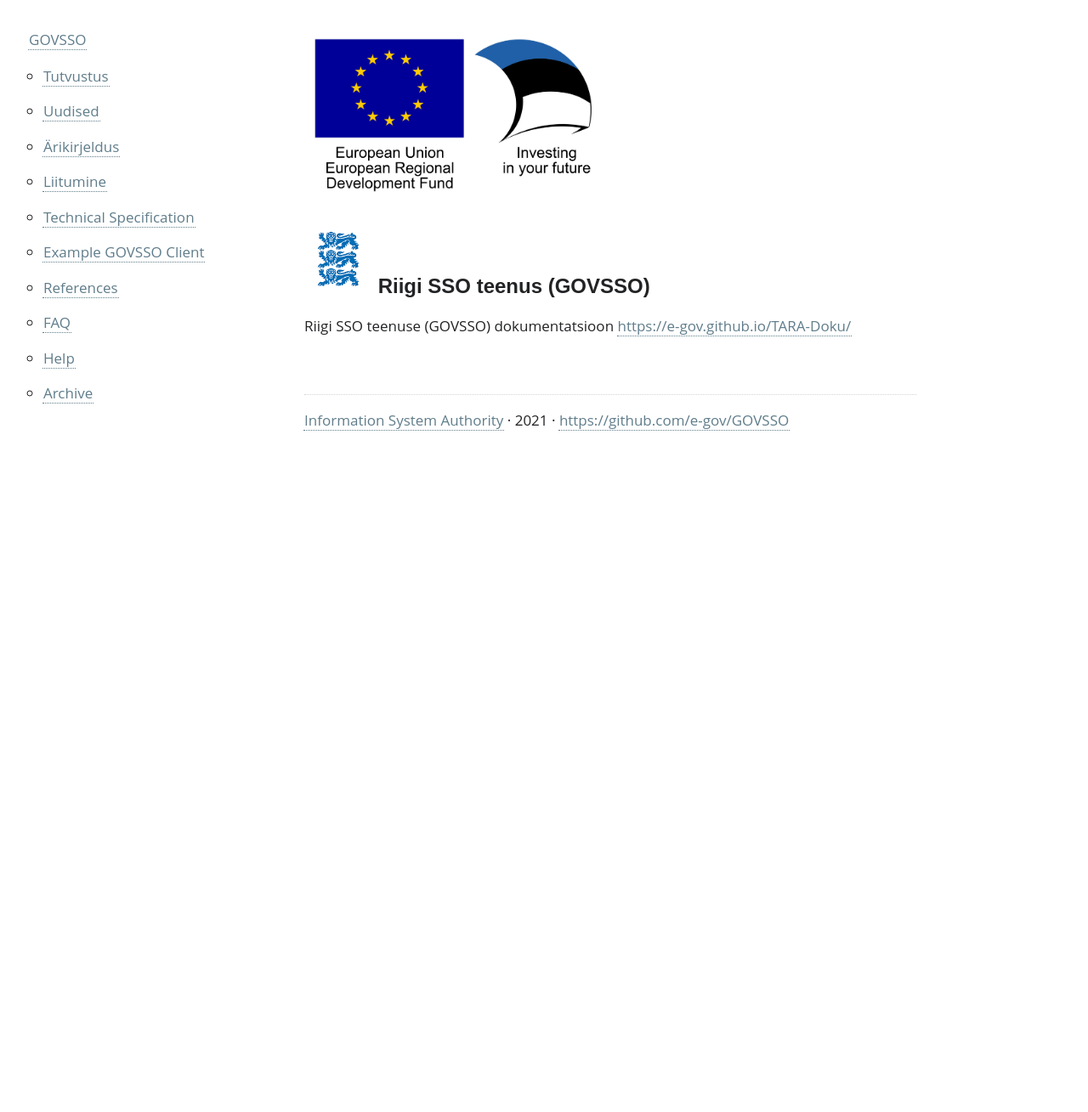
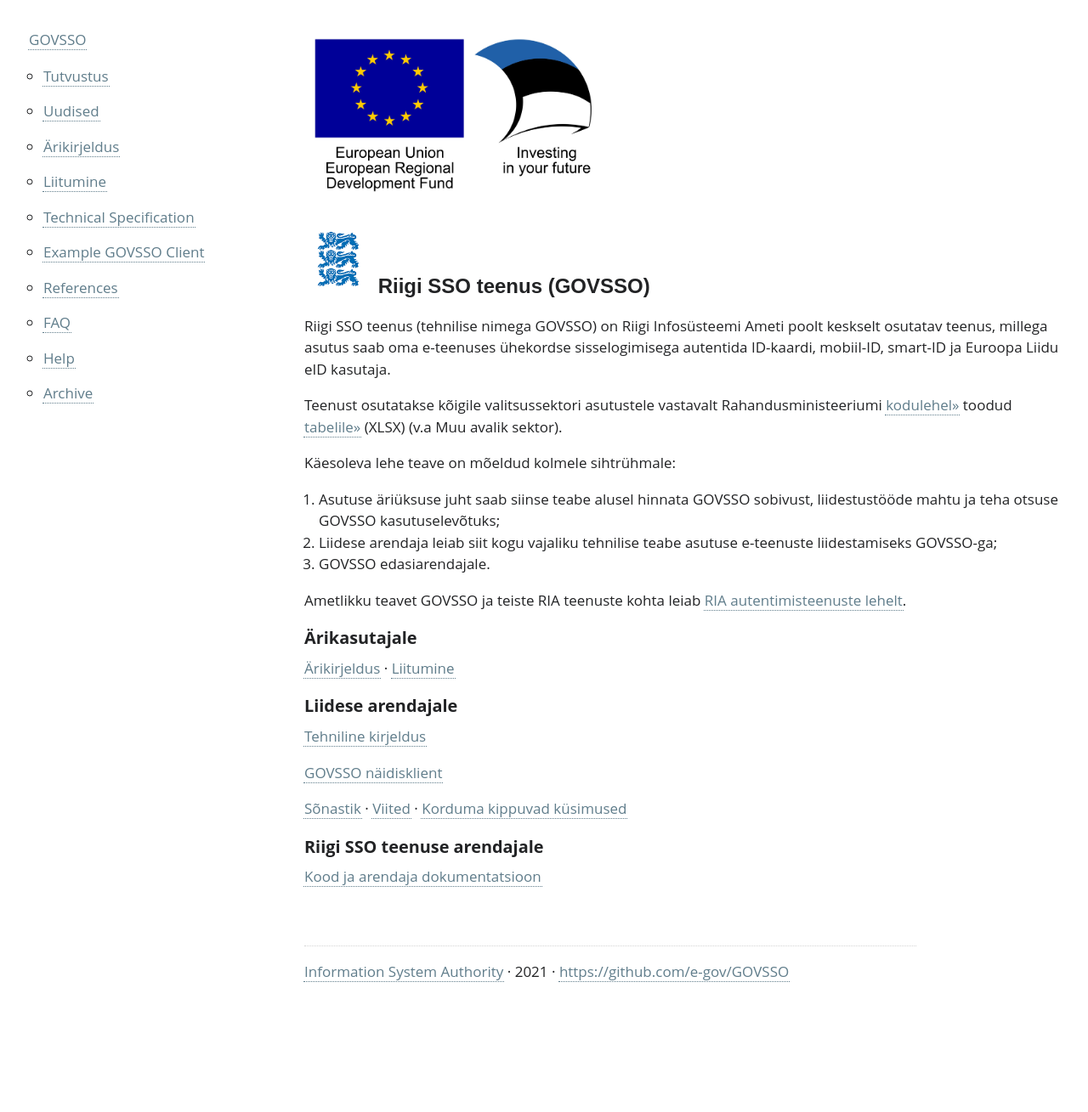
Before and after one commit to e-gov/GOVSSO, a Jekyll site: the page built from index.md, in a window 1280 px wide. Shown: the whole page at 85% size. Built offline with Jekyll 4.4.1, drawn with Linux system fonts in a browser that asks for light colours.

Commit message:
Update index.md

```diff
--- a/index.md
+++ b/index.md
@@ -4,9 +4,31 @@ permalink: /
 
 <img src='img/eu_regional_development_fund_horizontal.jpg' width="350" height="200" alt="European Union European Regional Development Fund"/>
 
-
-
 # <img src='img/LOVID.png' style='width: 80px;'> Riigi SSO teenus (GOVSSO)
 
-Riigi SSO teenuse (GOVSSO) dokumentatsioon
-[https://e-gov.github.io/TARA-Doku/](https://e-gov.github.io/GOVSSO/)
+Riigi SSO teenus (tehnilise nimega GOVSSO) on Riigi Infosüsteemi Ameti poolt keskselt osutatav teenus, millega asutus saab oma e-teenuses ühekordse sisselogimisega autentida ID-kaardi, mobiil-ID, smart-ID ja Euroopa Liidu eID kasutaja.
+
+Teenust osutatakse kõigile valitsussektori asutustele vastavalt Rahandusministeeriumi [kodulehel»](https://www.rahandusministeerium.ee/et/riigihaldus) toodud [tabelile»](https://www.rahandusministeerium.ee/sites/default/files/riigihaldus/avaliku_sektori_asutused_asutuse_liikide_loikes_2021.xlsx) (XLSX) (v.a Muu avalik sektor).
+
+Käesoleva lehe teave on mõeldud kolmele sihtrühmale:
+1. Asutuse äriüksuse juht saab siinse teabe alusel hinnata GOVSSO sobivust, liidestustööde mahtu ja teha otsuse GOVSSO kasutuselevõtuks;
+2. Liidese arendaja leiab siit kogu vajaliku tehnilise teabe asutuse e-teenuste liidestamiseks GOVSSO-ga;
+3. GOVSSO edasiarendajale.
+
+Ametlikku teavet GOVSSO ja teiste RIA teenuste kohta leiab [RIA autentimisteenuste lehelt](https://www.ria.ee/et/riigi-infosusteem/eid/partnerile.html#govsso).
+
+## Ärikasutajale
+
+[Ärikirjeldus](BusinessDescription) · [Liitumine](Application)
+
+## Liidese arendajale
+
+[Tehniline kirjeldus](TechnicalSpecification)
+
+[GOVSSO näidisklient](Example)
+
+[Sõnastik](Sonastik) · [Viited](References) · [Korduma kippuvad küsimused](Faq)
+
+## Riigi SSO teenuse arendajale
+
+[Kood ja arendaja dokumentatsioon](https://github.com/e-gov/GOVSSO-Session)
```
